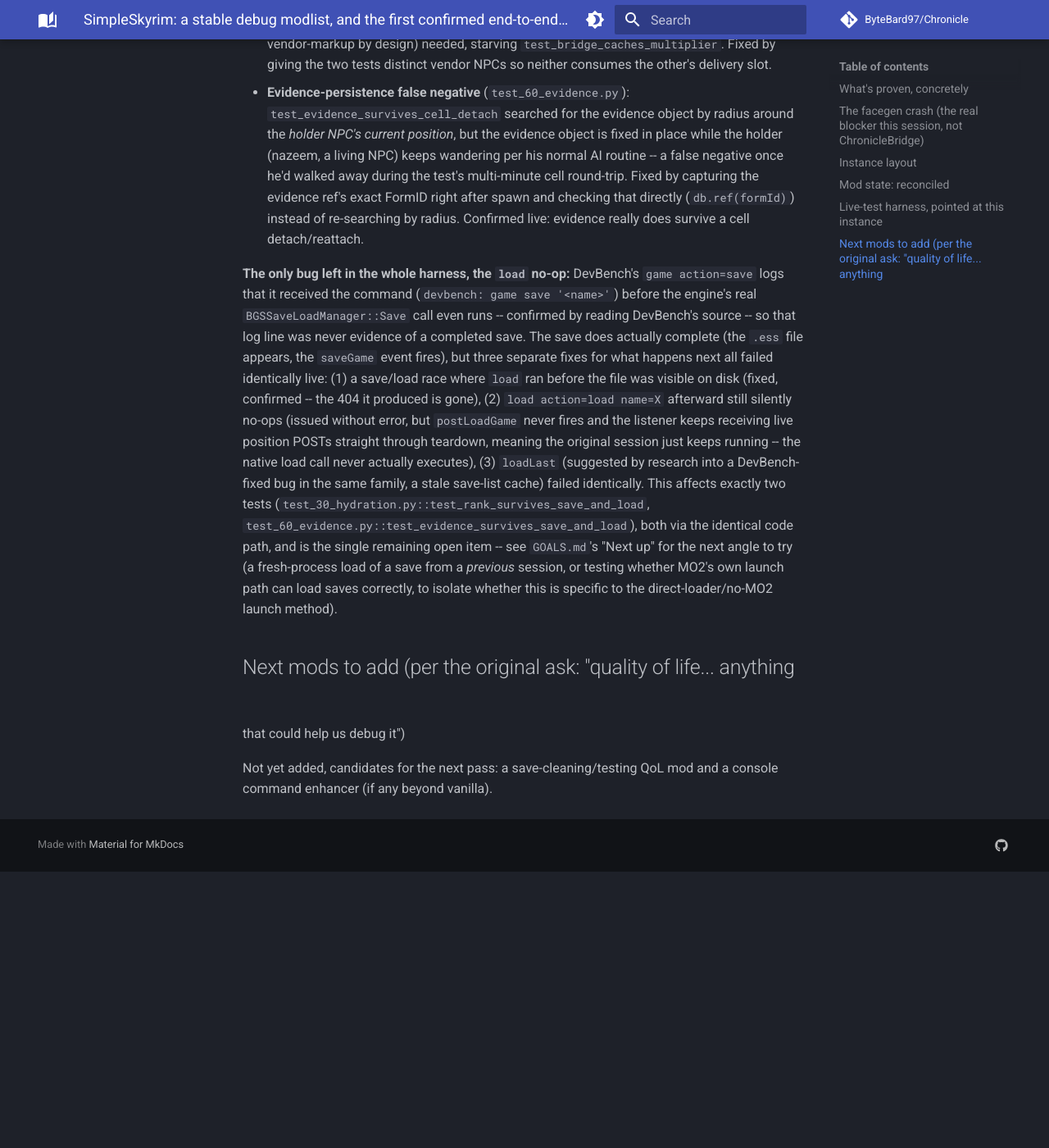
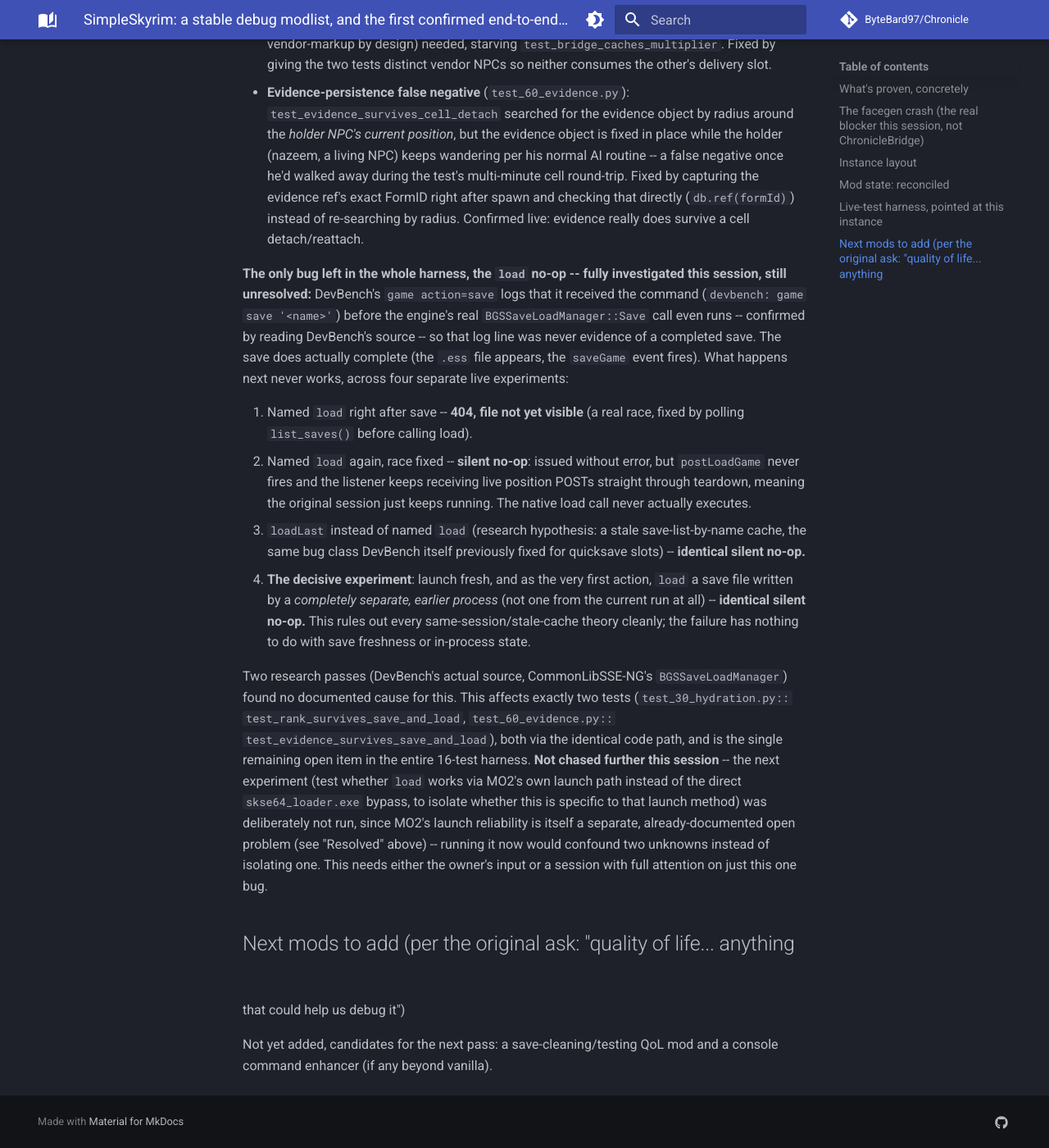
Before and after one commit to ByteBard97/Chronicle, an MkDocs documentation site: the page built from docs/design/simple-modlist-milestone.md, in a window 1280 px wide and 1400 px high, scrolled down 5106 px. Shown: the whole window at 82% size. Built offline with MkDocs 1.6.1 and Material for MkDocs 9.7.7, drawn with Linux system fonts in a browser that asks for light colours; comment, search, counter and statistics services are not loaded; before the commit the page ends 6169 px from its top, so only the background shows below that.

Commit message:
Document the load no-op bug as fully investigated, deliberately not chased further
Ran a fourth live experiment: loading a save written by a completely
separate, earlier process, as the very first action after a fresh
launch. Failed identically to every prior attempt -- rules out any
same-session/stale-cache theory cleanly, since this isn't about save
freshness or in-process state at all.

Two research passes and four live experiments have now been spent on
this single bug with no cause found. The next logical experiment
(test via MO2's own launch path instead of the direct skse64_loader
bypass) would confound two already-separately-documented unknowns
(this bug, and MO2's own launch reliability) rather than isolate one,
so it's deliberately not run this session. Recorded as needing the
owner's input or a session's full attention rather than further
opportunistic attempts.

```diff
--- a/docs/design/simple-modlist-milestone.md
+++ b/docs/design/simple-modlist-milestone.md
@@ -257,29 +257,47 @@ running game. Two real test bugs were found and fixed along the way
   by radius. Confirmed live: evidence really does survive a cell
   detach/reattach.
 
-**The only bug left in the whole harness, the `load` no-op:** DevBench's
+**The only bug left in the whole harness, the `load` no-op -- fully
+investigated this session, still unresolved:** DevBench's
 `game action=save` logs that it received the command
 (`devbench: game save '<name>'`) before the engine's real
 `BGSSaveLoadManager::Save` call even runs -- confirmed by reading
 DevBench's source -- so that log line was never evidence of a completed
 save. The save does actually complete (the `.ess` file appears, the
-`saveGame` event fires), but three separate fixes for what happens
-next all failed identically live: (1) a save/load race where `load` ran
-before the file was visible on disk (fixed, confirmed -- the 404 it
-produced is gone), (2) `load action=load name=X` afterward still
-silently no-ops (issued without error, but `postLoadGame` never fires
-and the listener keeps receiving live position POSTs straight through
-teardown, meaning the original session just keeps running -- the native
-load call never actually executes), (3) `loadLast` (suggested by
-research into a DevBench-fixed bug in the same family, a stale
-save-list cache) failed identically. This affects exactly two tests
-(`test_30_hydration.py::test_rank_survives_save_and_load`,
-`test_60_evidence.py::test_evidence_survives_save_and_load`), both via
-the identical code path, and is the single remaining open item -- see
-`GOALS.md`'s "Next up" for the next angle to try (a fresh-process load
-of a save from a *previous* session, or testing whether MO2's own
-launch path can load saves correctly, to isolate whether this is
-specific to the direct-loader/no-MO2 launch method).
+`saveGame` event fires). What happens next never works, across four
+separate live experiments:
+
+1. Named `load` right after save -- **404, file not yet visible** (a
+   real race, fixed by polling `list_saves()` before calling load).
+2. Named `load` again, race fixed -- **silent no-op**: issued without
+   error, but `postLoadGame` never fires and the listener keeps
+   receiving live position POSTs straight through teardown, meaning the
+   original session just keeps running. The native load call never
+   actually executes.
+3. `loadLast` instead of named `load` (research hypothesis: a stale
+   save-list-by-name cache, the same bug class DevBench itself
+   previously fixed for quicksave slots) -- **identical silent no-op.**
+4. **The decisive experiment**: launch fresh, and as the very first
+   action, `load` a save file written by a *completely separate, earlier
+   process* (not one from the current run at all) -- **identical
+   silent no-op.** This rules out every same-session/stale-cache theory
+   cleanly; the failure has nothing to do with save freshness or
+   in-process state.
+
+Two research passes (DevBench's actual source, CommonLibSSE-NG's
+`BGSSaveLoadManager`) found no documented cause for this. This affects
+exactly two tests (`test_30_hydration.py::
+test_rank_survives_save_and_load`, `test_60_evidence.py::
+test_evidence_survives_save_and_load`), both via the identical code
+path, and is the single remaining open item in the entire 16-test
+harness. **Not chased further this session** -- the next experiment
+(test whether `load` works via MO2's own launch path instead of the
+direct `skse64_loader.exe` bypass, to isolate whether this is specific
+to that launch method) was deliberately not run, since MO2's launch
+reliability is itself a separate, already-documented open problem (see
+"Resolved" above) -- running it now would confound two unknowns
+instead of isolating one. This needs either the owner's input or a
+session with full attention on just this one bug.
 
 ## Next mods to add (per the original ask: "quality of life... anything
 that could help us debug it")
```
